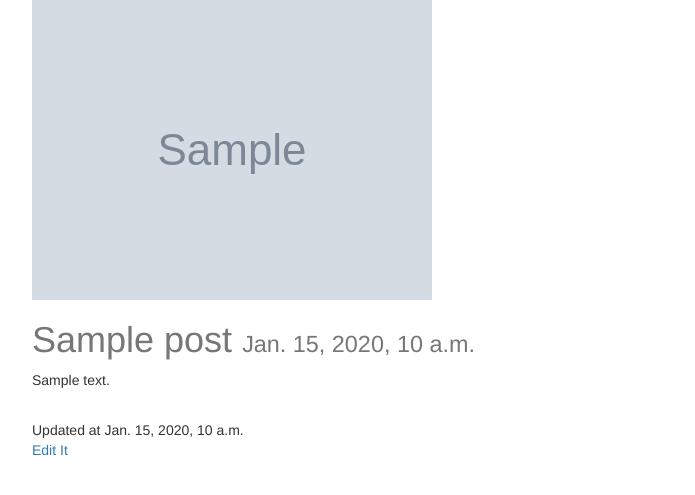
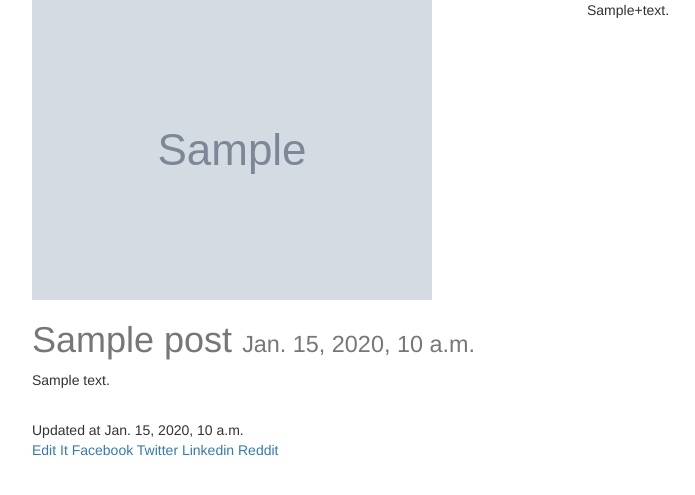
Before and after one commit to cropse/Django_Blog, a Django app: a page that uses src/templates/post_detail.html in a window 1280 px wide. Shown: the top 495 px of the page, without its empty margins (338-1033 px from the left). Run offline with Django 3.2, Linux system fonts and the light colour scheme; tables that the repository leaves empty hold one stand-in row (values such as "Sample post"); grey boxes marked "Sample" are stand-in pictures; some libraries are stand-ins or nearby versions.

Commit message:
C2-35 add social share but it is not the best solution modify after tutorial end

```diff
--- a/src/posts/views.py
+++ b/src/posts/views.py
@@ -1,3 +1,4 @@
+from urllib.parse import quote_plus
 from django.contrib import messages
 from django.http import HttpResponse, HttpResponseRedirect
 from django.shortcuts import render, get_object_or_404, redirect
@@ -23,9 +24,12 @@ def post_create(request):
 
 def post_detail(request, slug=None):# retrieve
     instance = get_object_or_404(Post, slug=slug)
+    share_string = quote_plus(instance.content)
     context = {
         'instance': instance,
         'title': instance.title,
+        'share_string': share_string,
+
     }
     return render(request, "post_detail.html", context)
 
--- a/src/templates/post_detail.html
+++ b/src/templates/post_detail.html
@@ -5,6 +5,8 @@
 {% endblock head_title %}
 
 {% block content %}
+
+{{ share_string }}
 <div class="col-sm-6 col-sm-offset-3">
 {% if instance.image %}
   <img src="{{ instance.image.url }}" class="img-responsive">
@@ -13,7 +15,25 @@
 
 {{ instance.content|linebreaks}}<br/>
 Updated at {{ instance.updated }}<br/>
-<a href={% url "posts:update" id=instance.id %}>Edit It</a>
+<a href={% url "posts:update" slug=instance.slug %}>Edit It</a>
+
+<a href="https://www.facebook.com/sharer/sharer.php?">
+Facebook
+</a>
+
+<a href="https://twitter.com/home?status={{ share_string }}%20{{ request.build_absolute_uri }}">
+Twitter
+</a>
+
+<a href='https://plus.google.com/share?url={{ request.build_absolute_uri }}'>
+
+<a href="https://www.linkedin.com/shareArticle?mini=true&url={{ request.build_absolute_uri }}&title={{ instance.title }}&summary={{ share_string }}&source={{ request.build_absolute_uri }}">
+Linkedin
+</a>
+
+<a href="http://www.reddit.com/submit?url={{ request.build_absolute_uri }}&title={{ share_string }}.">Reddit</a>
+</a>
+
 </div>
 
 {% endblock content %}
```
